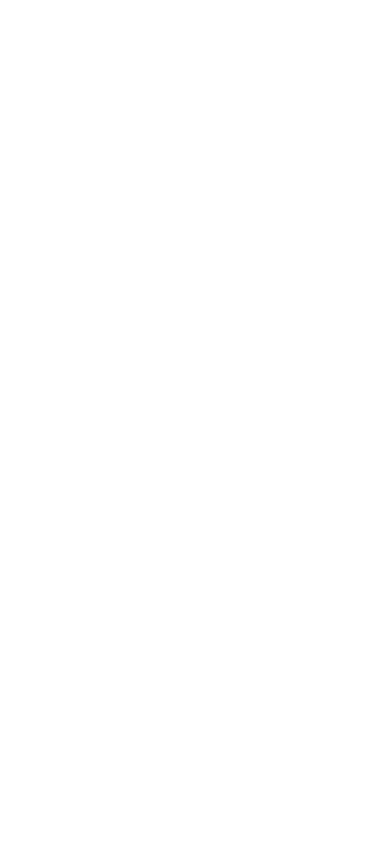
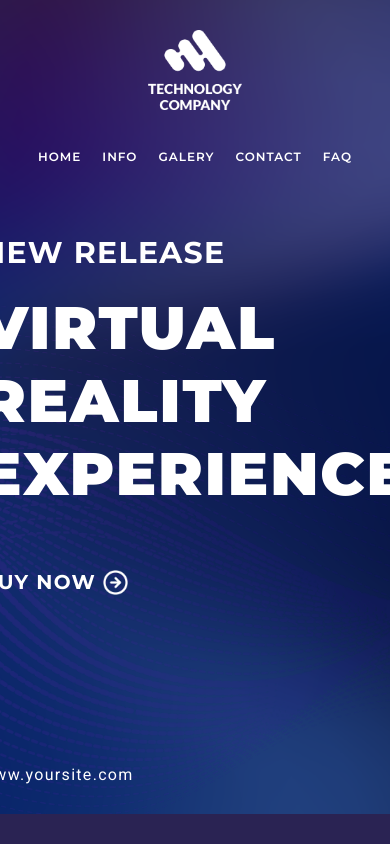
Before and after one commit to Yaminskiy/Technology-company, a website: page src/index.html in a window 390 px wide. Drawn offline with nearby package versions, Linux system fonts and the light colour scheme; files that its build step writes are made by us from their sources.

Commit message:
Finished layout

```diff
--- a/src/index.html
+++ b/src/index.html
@@ -1,3 +1,36 @@
 @@include('parts/header.html')
-
+<div class="container">
+     <div class="wrap">
+          <div class="top">
+               <div class="top__left">
+                    <a href="#">
+                         <img src="img/logo.png" alt="">
+                    </a>
+               </div>
+               <div class="top__menu menu">
+                    <ul>
+                         <li><a href="#">Home</a></li>
+                         <li><a href="#">Info</a></li>
+                         <li><a href="#">Galery</a></li>
+                         <li><a href="#">Contact</a></li>
+                         <li><a href="#">FAQ</a></li>
+                    </ul>
+               </div>
+          </div>
+          <div class="content">
+               <div class="content__left">
+                    <p class="content__title">NEW RELEASE</p>
+                    <p>VIRTUAL<br>REALITY<br>EXPERIENCE</p>
+                    <div class="content__btn">
+                         <a href="#">BUY NOW</a>
+                         <img src="img/btn.png" alt="">
+                    </div>
+                    <div class="link">www.yoursite.com</div>
+               </div>
+               <div class="content__img">
+                    <img src="img/content.png" alt="">
+               </div>
+          </div>
+     </div>
+</div>
 @@include('parts/footer.html')
--- a/src/parts/header.html
+++ b/src/parts/header.html
@@ -4,7 +4,7 @@
     <meta charset="UTF-8">
     <meta name="viewport" content="width=device-width, initial-scale=1.0">
     <meta http-equiv="X-UA-Compatible" content="ie=edge">
-    <title>Generated by Gulp</title>
+    <title>Technology company</title>
     <link rel="stylesheet" href="css/style.css">
 </head>
 <body>
--- /dev/null
+++ b/src/scss/blocks/content.scss
@@ -0,0 +1,114 @@
+.content{
+    display: flex;
+    justify-content: center;
+
+    .content__left{
+        align-self: center;
+
+        .content__title{
+            font-size: 30px;
+            font-weight: 700;
+            color: $white;
+            letter-spacing: 1.30px;
+            text-transform: uppercase;
+            margin-bottom: 10px;
+        }
+
+        p{
+            font-size: 60px;
+            font-weight: 900;
+            color: $white;
+            letter-spacing: 2px;
+            text-transform: uppercase;
+            margin-top: 20px;
+        }
+
+        .content__btn{
+            display: flex;
+
+            a{
+                font-size: 20px;
+                font-weight: 700;
+                color: $white;
+                letter-spacing: 1.30px;
+                text-transform: uppercase;
+                text-decoration: none;
+                border-bottom: 1px solid transparent;
+
+                &:hover{
+                    border-bottom-color: $white;
+                }
+            }
+
+            img{
+                width: 25px;
+                height: 25px;
+                margin-left: 7px;
+                cursor: pointer;
+            }
+
+        }
+
+        .link{
+            font-family: 'Roboto', sans-serif;
+            font-size: 16px;
+            font-weight: 400;
+            color: $white;
+            letter-spacing: 1.30px;
+            margin-top: 170px;
+        }
+    }
+
+    .content__img{
+
+        img{
+            display: block;
+            max-height: 760px;
+        }
+    }
+}
+
+@media (max-width: 1124px) {
+
+    .content__left{
+
+        .content__title{
+            font-size: 20px !important;
+        }
+
+        p{
+            font-size: 30px !important;
+        }
+    }
+
+    .content__img{
+
+        img{
+            display: block;
+            max-height: 600px !important;
+        }
+    }
+}
+
+@media (max-width: 768px) {
+
+    .content__left{
+
+        .content__title{
+            font-size: 30px !important;
+        }
+
+        p{
+            font-size: 60px !important;
+        }
+
+        .link{
+            margin-top: 140px;
+            margin-bottom: 30px;
+        }
+    }
+
+    .content__img{
+        display: none;
+    }
+}
--- /dev/null
+++ b/src/scss/blocks/menu.scss
@@ -0,0 +1,27 @@
+.menu{
+    ul{
+        display: flex;
+        justify-content: space-between;
+        flex-wrap: wrap;
+
+        li{
+            list-style-type: none;
+        }
+    }
+
+    a{
+        font-size: 12px;
+        line-height: 23px;
+        text-transform: uppercase;
+        font-weight: 600;
+        color: $white;
+        text-decoration: none;
+        border-bottom: 1px solid transparent;
+        letter-spacing: 0.96px;
+        margin: 0 3px;
+
+        &:hover{
+            border-bottom-color: $white;
+        }
+    }
+}
--- /dev/null
+++ b/src/scss/blocks/top.scss
@@ -0,0 +1,58 @@
+.top{
+    padding: 30px 0;
+    display: flex;
+    justify-content: space-between;
+    flex-wrap: wrap;
+    align-items: center;
+
+    .top__left{
+
+        img{
+            max-width: 140px;
+            max-height: 120px;
+        }
+    }
+
+    .top__menu{
+        flex-basis: 60%;
+    }
+}
+
+@media (max-width: 768px){
+
+    .top{
+
+        .top__left{
+            flex-basis: 100%;
+            text-align: center;
+            margin-bottom: 15px;
+
+            img{
+                max-width: 120px;
+                max-height: 100px;
+            }
+        }
+
+        .top__menu{
+            flex-basis: 100%;
+
+            ul{
+                padding-inline-start: 20px;
+                padding-inline-end: 20px;
+            }
+        }
+    }
+}
+
+@media (max-width: 480px){
+    .top{
+
+        .top__left{
+
+            img{
+                max-width: 100px;
+                max-height: 80px;
+            }
+        }
+    }
+}
--- a/src/scss/core.scss
+++ b/src/scss/core.scss
@@ -5,13 +5,23 @@
 @import 'variables';
 @import 'mixins';
 
+@import 'blocks/top';
+@import 'blocks/menu';
+@import 'blocks/content';
+
+
 body {
     font-family: 'Montserrat', sans-serif;
     font-size: 16px;
+    margin: 0;
+    background: url('../img/background.png') center no-repeat #2a2353;
+    background-size: cover;
 }
 
 .container {
     @include min-max(320px, 100%, 0);
+    background: url('../img/vector.png') center no-repeat;
+    background-size: cover;
 }
 
 .wrap {
--- a/src/scss/fonts.scss
+++ b/src/scss/fonts.scss
@@ -0,0 +1 @@
+@import url('https://fonts.googleapis.com/css2?family=Montserrat:wght@600;700;900&family=Roboto&display=swap');
```
Also changed, not shown: dist/css/style.css (added), dist/img/background.png (added), dist/img/btn.png (added), dist/img/content-icon.png (added), dist/img/logo.png (added), dist/img/vector.png (added), dist/index.html (added), dist/js/script.js (added), src/img/background.png (added), src/img/btn.png (added), src/img/logo.png (added), src/img/vector.png (added), 2 other files.
